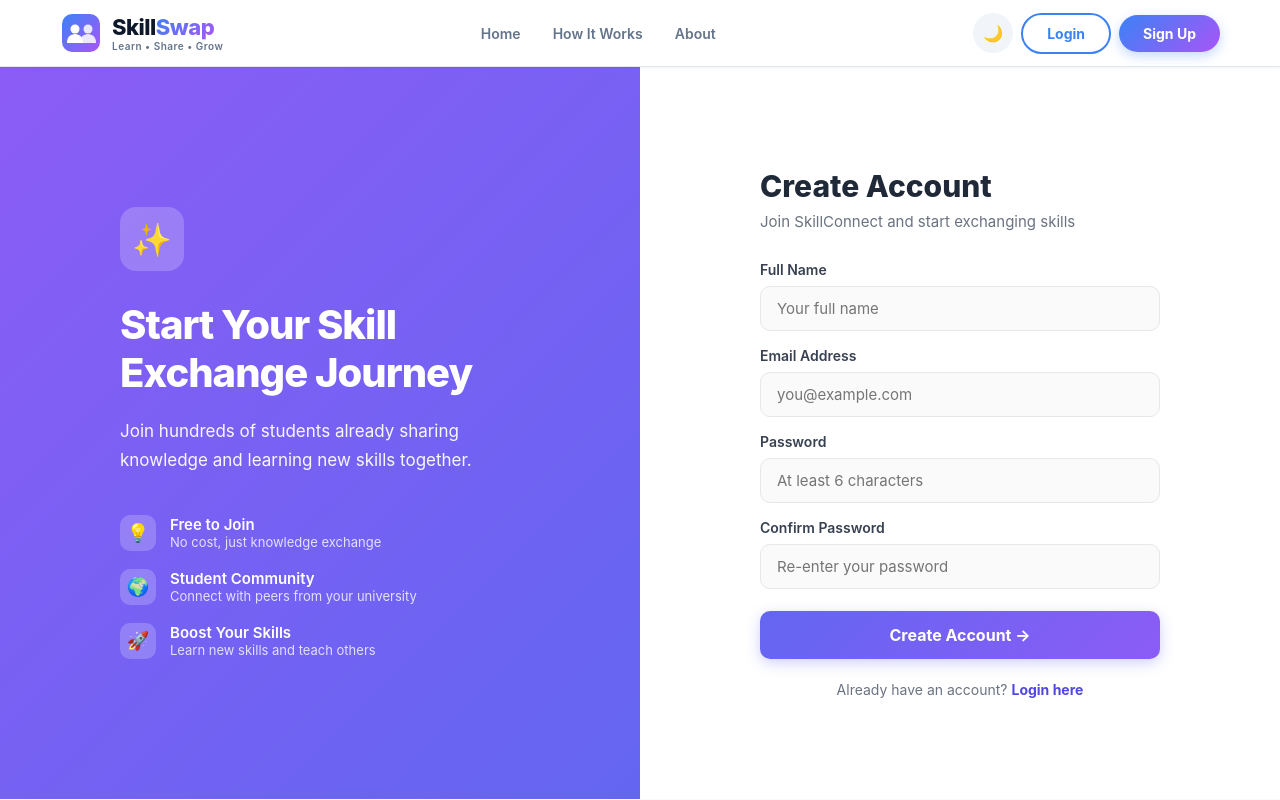
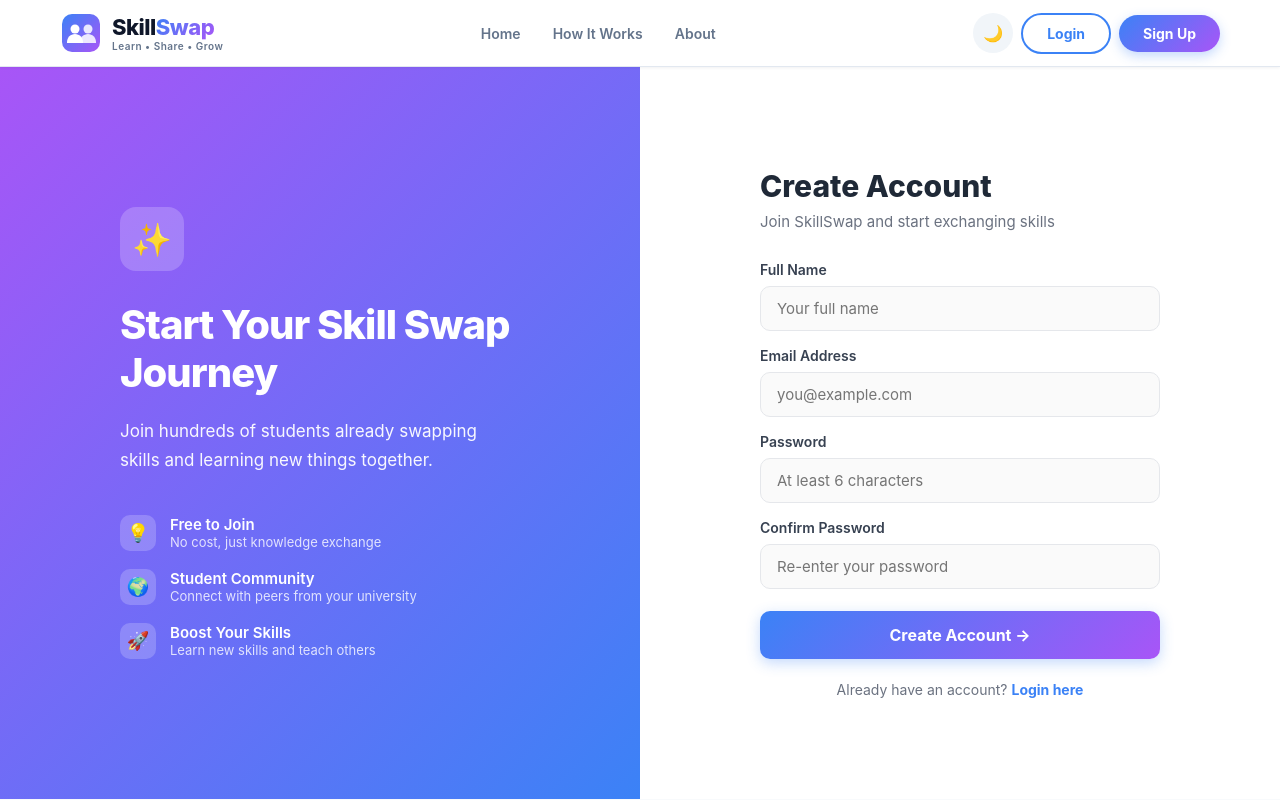
Before and after one commit to tharukasewmini1230-creator/SkillConnect, a React app in the folder frontend/: page /register in a window 1280 px wide. Shown: the top 800 px of the page. Built offline with nearby package versions, Linux system fonts and the light colour scheme; the HTML template or start-up script is replaced by a standard one.

Commit message:
refactor: rename to SkillSwap in Register page and update colors

```diff
--- a/frontend/src/pages/Register.jsx
+++ b/frontend/src/pages/Register.jsx
@@ -46,7 +46,7 @@ const Register = () => {
       <div style={{ background: '#fff', padding: '60px 50px', display: 'flex', alignItems: 'center', justifyContent: 'center', order: 2 }}>
         <div style={{ width: '100%', maxWidth: '400px' }}>
           <h2 style={{ fontSize: '30px', fontWeight: '800', color: '#1f2937', marginBottom: '8px' }}>Create Account</h2>
-          <p style={{ color: '#6b7280', marginBottom: '30px', fontSize: '15px' }}>Join SkillConnect and start exchanging skills</p>
+          <p style={{ color: '#6b7280', marginBottom: '30px', fontSize: '15px' }}>Join SkillSwap and start exchanging skills</p>
 
           {error && (
             <div style={{ background: '#fee', color: '#dc2626', padding: '12px 16px', borderRadius: '10px', marginBottom: '20px', fontSize: '14px', fontWeight: '500', display: 'flex', alignItems: 'center', gap: '8px' }}>
@@ -109,13 +109,13 @@ const Register = () => {
               style={{
                 width: '100%',
                 padding: '14px',
-                background: loading ? '#9ca3af' : 'linear-gradient(135deg, #6366f1 0%, #8b5cf6 100%)',
+                background: loading ? '#9ca3af' : 'linear-gradient(135deg, #3B82F6 0%, #A855F7 100%)',
                 color: '#fff',
                 borderRadius: '10px',
                 fontSize: '16px',
                 fontWeight: '700',
                 cursor: loading ? 'not-allowed' : 'pointer',
-                boxShadow: loading ? 'none' : '0 4px 14px rgba(99, 102, 241, 0.3)'
+                boxShadow: loading ? 'none' : '0 4px 14px rgba(59, 130, 246, 0.3)'
               }}
             >
               {loading ? 'Creating account...' : 'Create Account →'}
@@ -124,7 +124,7 @@ const Register = () => {
 
           <p style={{ textAlign: 'center', marginTop: '22px', color: '#6b7280', fontSize: '14px' }}>
             Already have an account?{' '}
-            <Link to="/login" style={{ color: '#4f46e5', fontWeight: '700' }}>
+            <Link to="/login" style={{ color: '#3B82F6', fontWeight: '700' }}>
               Login here
             </Link>
           </p>
@@ -132,16 +132,16 @@ const Register = () => {
       </div>
 
       {/* Right Side - Brand Section */}
-      <div className="auth-brand-section" style={{ background: 'linear-gradient(135deg, #8b5cf6 0%, #6366f1 100%)', color: '#fff', padding: '60px 50px', display: 'flex', flexDirection: 'column', justifyContent: 'center', order: 1 }}>
+      <div className="auth-brand-section" style={{ background: 'linear-gradient(135deg, #A855F7 0%, #3B82F6 100%)', color: '#fff', padding: '60px 50px', display: 'flex', flexDirection: 'column', justifyContent: 'center', order: 1 }}>
         <div style={{ maxWidth: '400px', margin: '0 auto' }}>
           <div style={{ width: '64px', height: '64px', borderRadius: '16px', background: 'rgba(255,255,255,0.2)', display: 'flex', alignItems: 'center', justifyContent: 'center', fontSize: '32px', marginBottom: '30px' }}>
             ✨
           </div>
           <h1 style={{ fontSize: '40px', fontWeight: '800', marginBottom: '20px', lineHeight: '1.2', letterSpacing: '-1px' }}>
-            Start Your Skill Exchange Journey
+            Start Your Skill Swap Journey
           </h1>
           <p style={{ fontSize: '17px', lineHeight: '1.7', opacity: 0.95, marginBottom: '40px' }}>
-            Join hundreds of students already sharing knowledge and learning new skills together.
+            Join hundreds of students already swapping skills and learning new things together.
           </p>
 
           <div style={{ display: 'flex', flexDirection: 'column', gap: '18px' }}>
```
